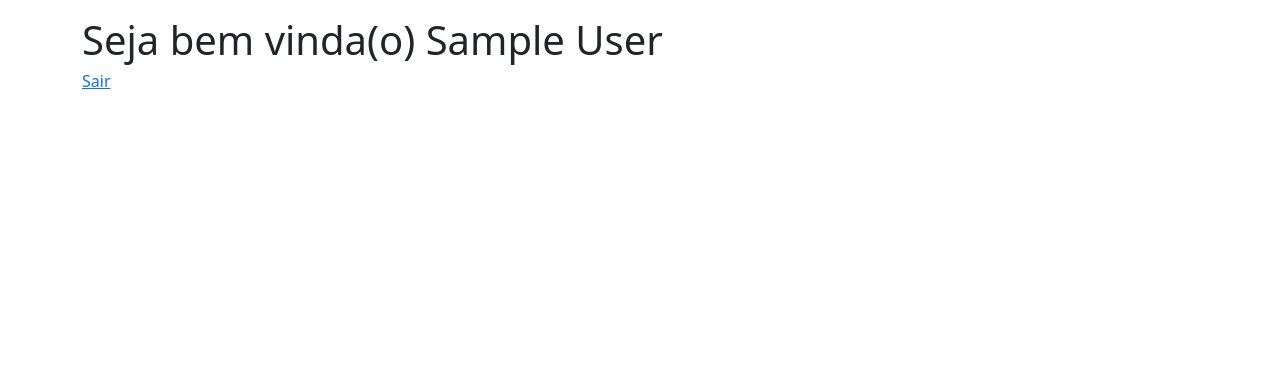
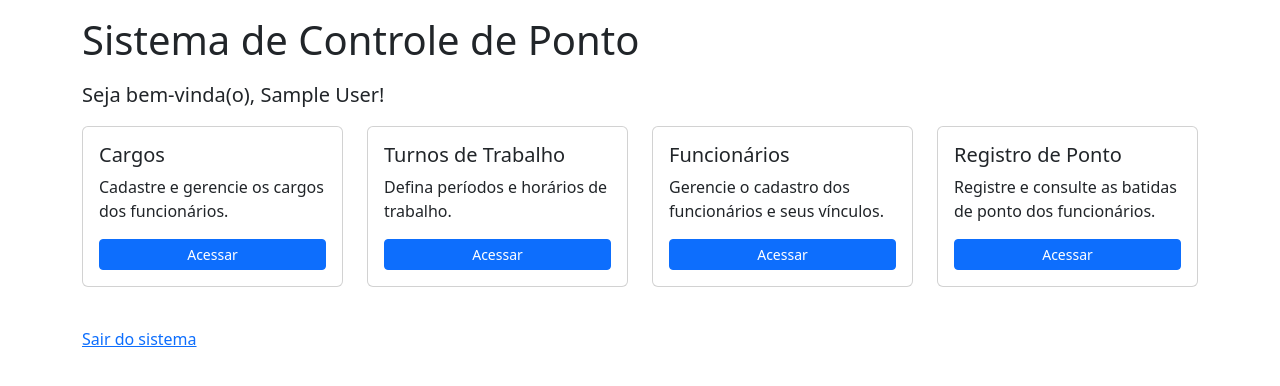
Before and after one commit to moreiragusta28/Eletiva-LP4, a PHP site: page /principal.php in a window 1280 px wide. Shown: the part 56-442 px from the top of the page. Run offline with PHP 8.4, Linux system fonts and the light colour scheme; the visitor is signed in with stand-in values (Sample User, id 1).

Commit message:
atualizacao do principal e index

```diff
--- a/PROJETO/principal.php
+++ b/PROJETO/principal.php
@@ -1,8 +1,59 @@
 <?php
     require("cabecalho.php");
 ?>
-    <h1>Seja bem vinda(o) <?= $_SESSION['nome'] ?></h1>
-    <h6><a href="logout.php">Sair</a></h6>
+
+<h1 class="mb-3">Sistema de Controle de Ponto</h1>
+<p class="lead">
+    Seja bem-vinda(o),
+    <?= htmlspecialchars($_SESSION['nome'], ENT_QUOTES, 'UTF-8') ?>!
+</p>
+
+<div class="row">
+    <div class="col-md-3 mb-3">
+        <div class="card h-100">
+            <div class="card-body d-flex flex-column">
+                <h5 class="card-title">Cargos</h5>
+                <p class="card-text">Cadastre e gerencie os cargos dos funcionários.</p>
+                <a href="cargos.php" class="btn btn-primary mt-auto btn-sm">Acessar</a>
+            </div>
+        </div>
+    </div>
+
+    <div class="col-md-3 mb-3">
+        <div class="card h-100">
+            <div class="card-body d-flex flex-column">
+                <h5 class="card-title">Turnos de Trabalho</h5>
+                <p class="card-text">Defina períodos e horários de trabalho.</p>
+                <a href="turnos.php" class="btn btn-primary mt-auto btn-sm">Acessar</a>
+            </div>
+        </div>
+    </div>
+
+    <div class="col-md-3 mb-3">
+        <div class="card h-100">
+            <div class="card-body d-flex flex-column">
+                <h5 class="card-title">Funcionários</h5>
+                <p class="card-text">Gerencie o cadastro dos funcionários e seus vínculos.</p>
+                <a href="funcionarios.php" class="btn btn-primary mt-auto btn-sm">Acessar</a>
+            </div>
+        </div>
+    </div>
+
+    <div class="col-md-3 mb-3">
+        <div class="card h-100">
+            <div class="card-body d-flex flex-column">
+                <h5 class="card-title">Registro de Ponto</h5>
+                <p class="card-text">Registre e consulte as batidas de ponto dos funcionários.</p>
+                <a href="pontos.php" class="btn btn-primary mt-auto btn-sm">Acessar</a>
+            </div>
+        </div>
+    </div>
+</div>
+
+<p class="mt-4">
+    <a href="logout.php">Sair do sistema</a>
+</p>
+
 <?php
-  require("rodape.php");
+    require("rodape.php");
 ?>
```
Also changed, not shown: PROJETO/index.php (+30 -10 lines).
